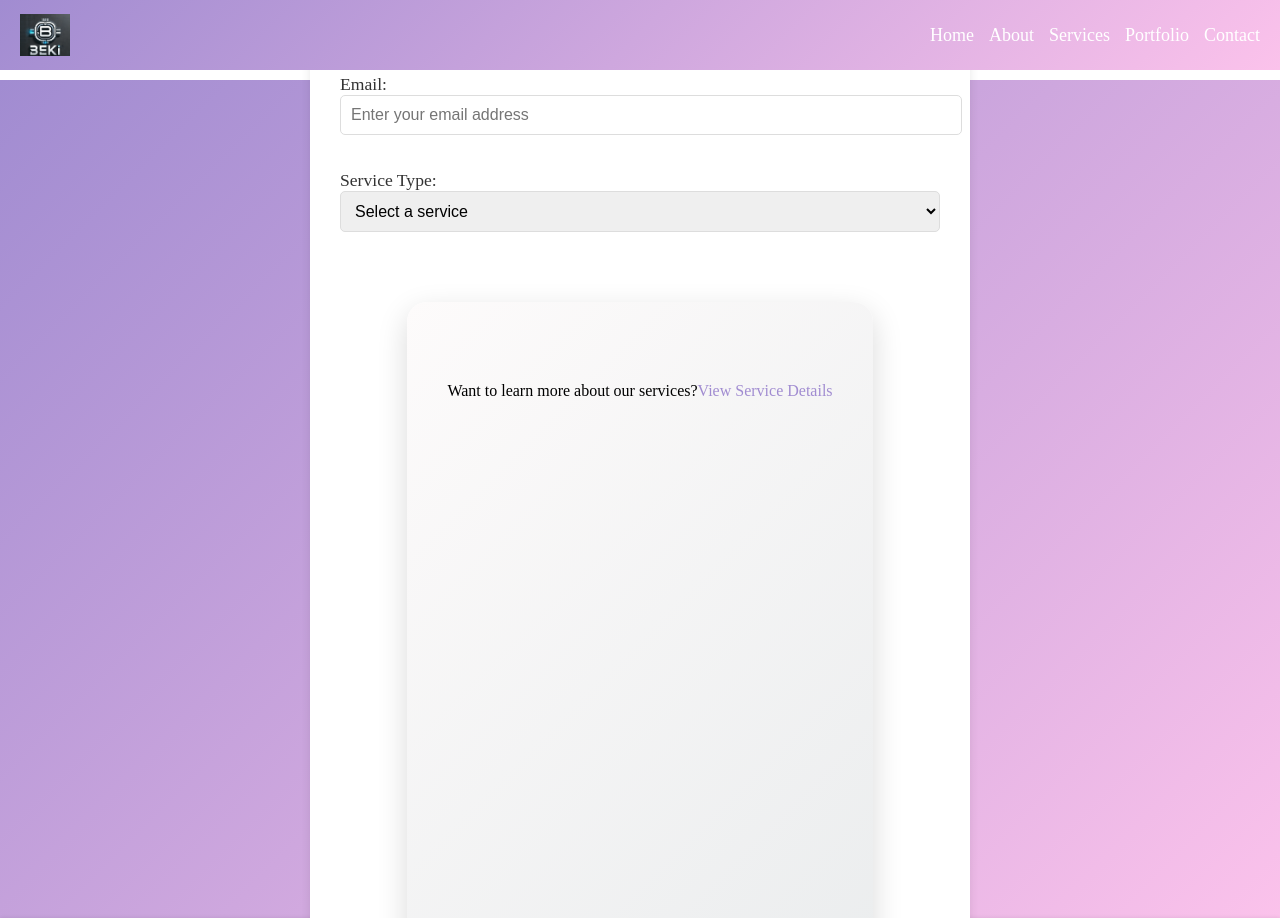
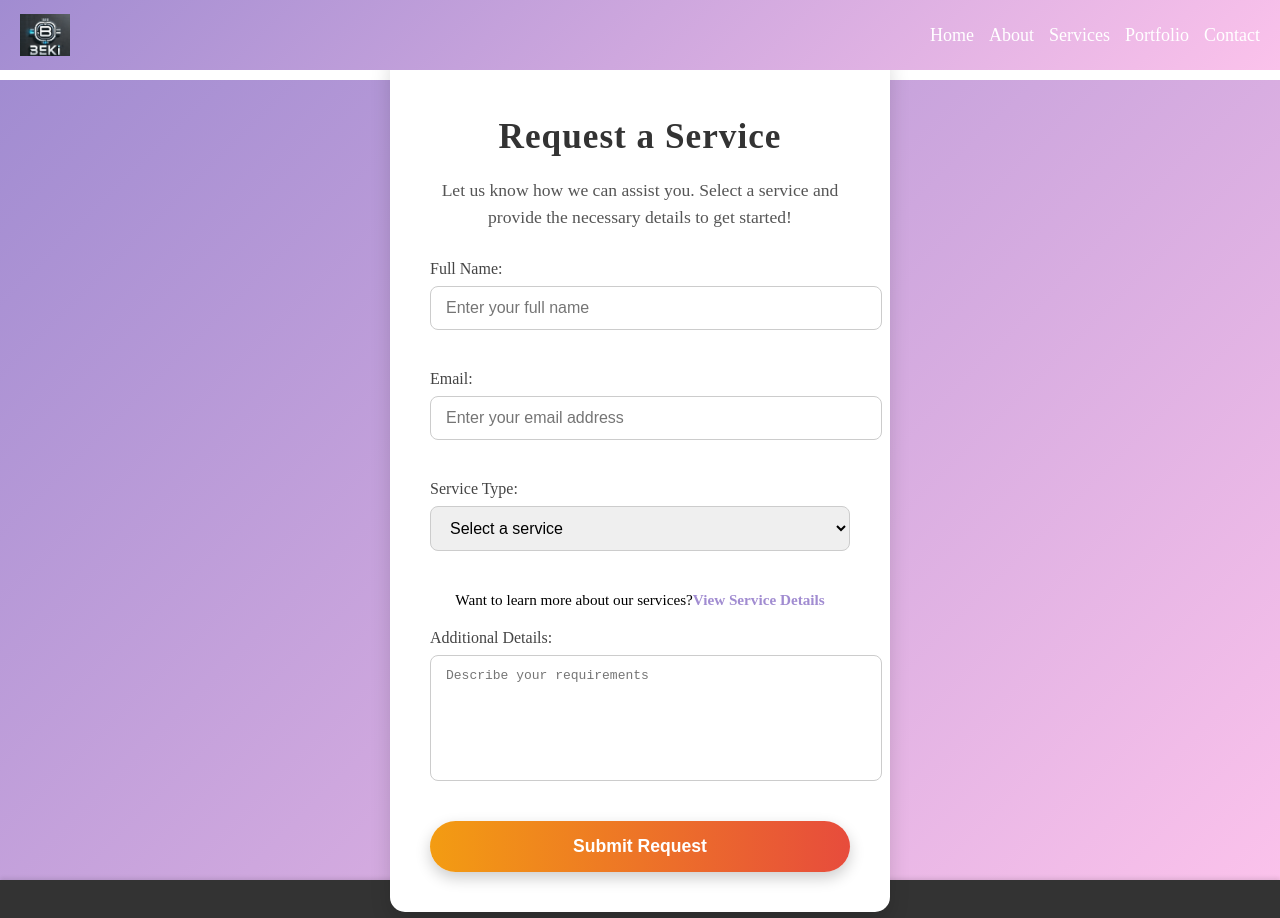
Before and after one commit to Bereketgebeyaw/Bereket-Gebeyaw, a React (Vite) app: page /RequestService in a window 1280 px wide. Shown: the top 918 px of the page. Built offline with nearby package versions, Linux system fonts and the light colour scheme.

Commit message:
request page updated

```diff
--- a/src/pages/RequestService.jsx
+++ b/src/pages/RequestService.jsx
@@ -91,7 +91,7 @@ function RequestService() {
                         </select>
                     </div>
 
-                    <p className="service-details">
+                    <p className="about-function">
                         Want to learn more about our services?
                         <a href="/services" className="view-details">View Service Details</a>
                     </p>
--- a/src/styles/RequestService.css
+++ b/src/styles/RequestService.css
@@ -1,4 +1,3 @@
-/* Request Service Page */
 .request-service-section {
     display: flex;
     justify-content: center;
@@ -6,55 +5,67 @@
     background: linear-gradient(135deg, #a18cd1, #fbc2eb); /* Soft Gradient */
     height: 100vh;
     padding: 20px;
+    box-sizing: border-box;
 }
 
 /* Form Container */
 .form-container {
     background: #ffffff;
-    border-radius: 10px;
-    box-shadow: 0 4px 10px rgba(0, 0, 0, 0.1);
-    padding: 30px;
+    border-radius: 15px;
+    box-shadow: 0 8px 20px rgba(0, 0, 0, 0.15); /* Enhanced Shadow */
+    padding: 40px;
     width: 100%;
-    max-width: 600px;
+    max-width: 500px;
+    box-sizing: border-box; /* Prevents overflow due to padding */
 }
 
+/* Form Title */
 .form-title {
     text-align: center;
-    font-size: 2.5em;
+    font-size: 2.2em;
     margin-bottom: 20px;
-    color: #333;
+    font-weight: bold;
+    color: #333333;
+    letter-spacing: 1px;
 }
 
+/* Form Description */
 .form-description {
     text-align: center;
-    font-size: 1.2em;
-    margin-bottom: 40px;
-    color: #666;
+    font-size: 1.1em;
+    margin-bottom: 30px;
+    color: #555555;
+    line-height: 1.5;
 }
 
 /* Form Fields */
 .form-group {
-    margin-bottom: 20px;
+    margin-bottom: 25px;
+    display: flex;
+    flex-direction: column; /* Aligns label and input vertically */
 }
 
 .form-group label {
-    font-size: 1.1em;
-    margin-bottom: 10px;
-    color: #333;
+    font-size: 1em;
+    margin-bottom: 8px;
+    color: #444444;
+    font-weight: 500;
 }
 
 .form-group input,
 .form-group select,
 .form-group textarea {
     width: 100%;
-    padding: 10px;
+    padding: 12px 15px;
     font-size: 1em;
-    border: 1px solid #ddd;
-    border-radius: 5px;
+    border: 1px solid #cccccc;
+    border-radius: 8px;
+    transition: border-color 0.3s ease, box-shadow 0.3s ease;
 }
 
 .form-group textarea {
-    resize: vertical;
+    resize: none; /* Prevents resizing */
+    min-height: 100px;
 }
 
 .form-group input:focus,
@@ -62,44 +73,85 @@
 .form-group textarea:focus {
     outline: none;
     border-color: #a18cd1;
+    box-shadow: 0 0 5px rgba(161, 140, 209, 0.5); /* Subtle glow */
 }
 
 /* Service Details Link */
-.service-details {
+.about-function {
     text-align: center;
-    font-size: 1em;
+    font-size: 0.95em;
     margin-bottom: 20px;
 }
 
 .view-details {
     color: #a18cd1;
+    font-weight: bold;
     text-decoration: none;
+    transition: color 0.3s ease;
 }
 
 .view-details:hover {
+    color: #7e5ba1;
     text-decoration: underline;
 }
 
 /* Submit Button */
 .btn-submit {
-    display: block;
     width: 100%;
     padding: 15px;
-    font-size: 1.2em;
+    font-size: 1.1em;
     font-weight: bold;
-    background: linear-gradient(90deg, #f39c12, #ff6f61);
+    background: linear-gradient(90deg, #f39c12, #e74c3c);
     color: #ffffff;
     border: none;
-    border-radius: 30px;
+    border-radius: 50px; /* Rounder button */
     cursor: pointer;
-    transition: background 0.3s ease;
-    box-shadow: 0 4px 10px rgba(0, 0, 0, 0.2);
+    transition: transform 0.2s ease, background 0.3s ease;
+    box-shadow: 0 6px 15px rgba(0, 0, 0, 0.2);
 }
 
 .btn-submit:hover {
-    background: linear-gradient(90deg, #ff6f61, #f39c12);
+    background: linear-gradient(90deg, #e74c3c, #f39c12);
 }
 
 .btn-submit:active {
-    transform: scale(0.98); /* Press effect */
+    transform: translateY(2px); /* Button press effect */
 }
+
+/* Responsive Design */
+@media (max-width: 768px) {
+    .form-container {
+        padding: 30px;
+    }
+
+    .form-title {
+        font-size: 2em;
+    }
+
+    .form-description {
+        font-size: 1em;
+    }
+
+    .btn-submit {
+        padding: 12px;
+        font-size: 1em;
+    }
+}
+
+@media (max-width: 480px) {
+    .form-title {
+        font-size: 1.8em;
+    }
+
+    .form-description {
+        font-size: 0.9em;
+    }
+
+    .form-group label {
+        font-size: 0.9em;
+    }
+
+    .btn-submit {
+        font-size: 0.9em;
+    }
+}
```
